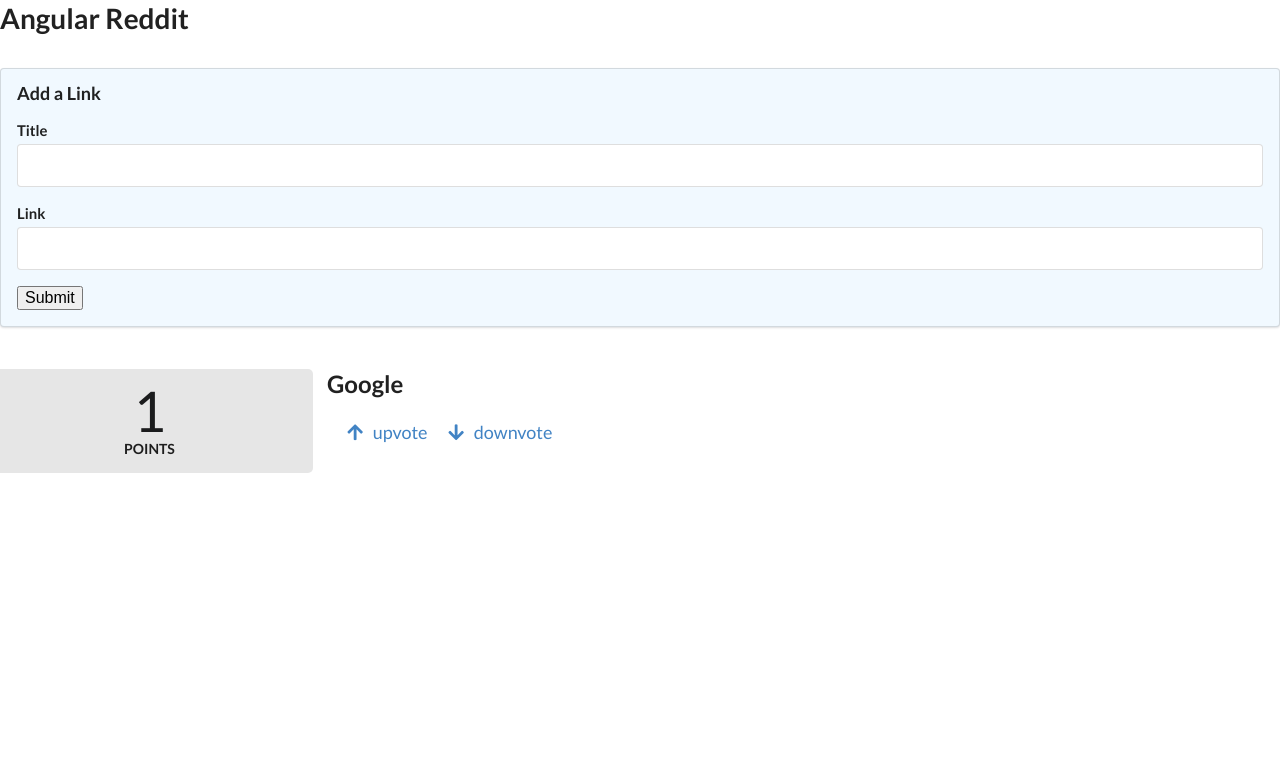
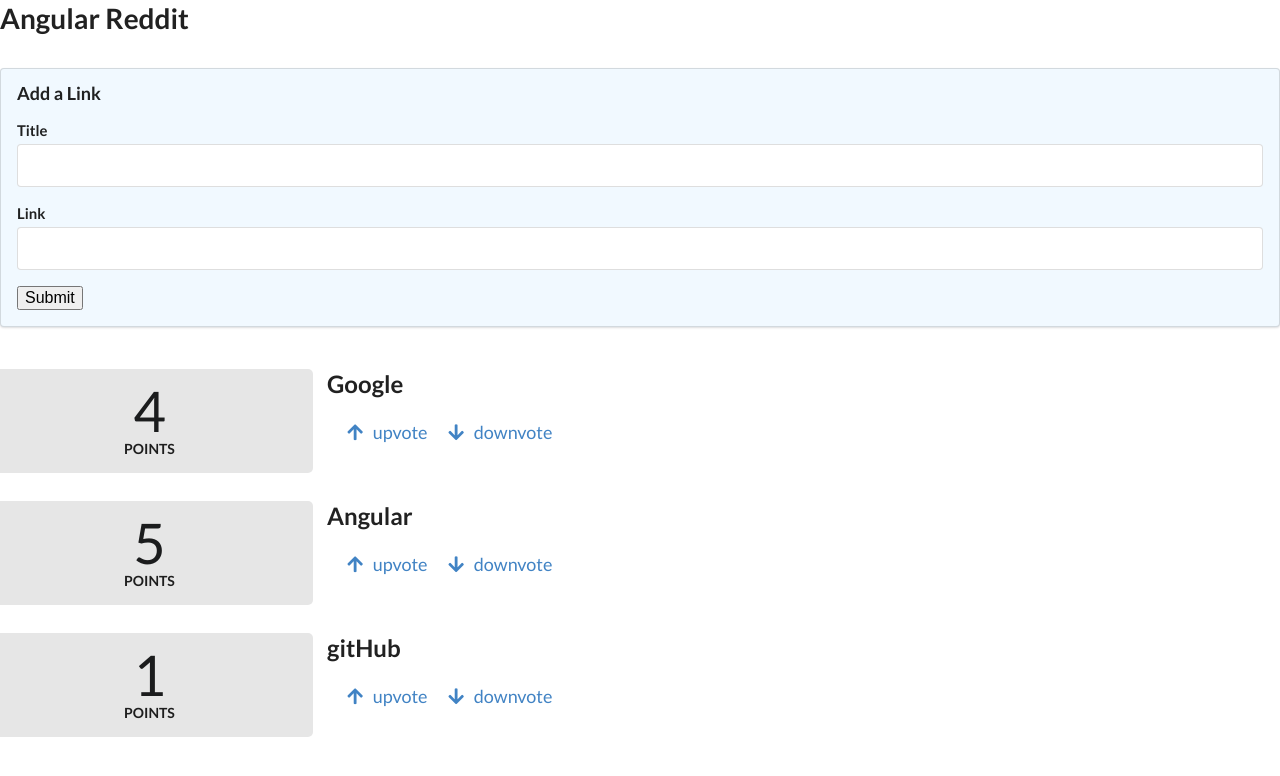
Before and after one commit to Keleman23/20210531_angular, an Angular app in the folder angular-reddit/: page / in a window 1280 px wide. Shown: the top 776 px of the page. Built offline with nearby package versions, Linux system fonts and the light colour scheme.

Commit message:
list in model

```diff
--- a/angular-reddit/src/app/app.component.html
+++ b/angular-reddit/src/app/app.component.html
@@ -17,5 +17,5 @@
 </form>
 
 <div class="ui grid posts">
-  <app-article></app-article>
+  <app-article *ngFor="let article of articles" [article] ="article"></app-article>
 </div>
--- a/angular-reddit/src/app/app.component.ts
+++ b/angular-reddit/src/app/app.component.ts
@@ -1,4 +1,5 @@
 import { Component } from '@angular/core';
+import { Article } from './article/article.model';
 
 @Component({
   selector: 'app-root',
@@ -7,6 +8,15 @@
 })
 export class AppComponent {
   title = 'angular-reddit';
+  articles: Article[];
+
+  constructor(){
+    this.articles = [
+      new Article('Google', "www.google.com", 4),
+      new Article('Angular', "www.angular.io", 5),
+      new Article('gitHub', "www.githaub.com", 1),
+    ]
+  }
 
   addArticle(title: HTMLInputElement, link: HTMLInputElement): boolean{
     console.log(`Adding new article, title: ${title.value} link: ${link.value}`);
--- a/angular-reddit/src/app/article/article.component.ts
+++ b/angular-reddit/src/app/article/article.component.ts
@@ -1,4 +1,4 @@
-import { Component, HostBinding, OnInit } from '@angular/core';
+import { Component, HostBinding, Input, OnInit } from '@angular/core';
 import {Article} from './article.model';
 
 
@@ -10,11 +10,9 @@
 export class ArticleComponent implements OnInit {
 
   @HostBinding('attr.class') cssClass = 'row';
-  article: Article;
+  @Input() article: Article;
 
-  constructor() {
-    this.article = new Article('Google', 'www.google.com', 1);
-   }
+  constructor() { }
 
   ngOnInit(): void {
   }
```
